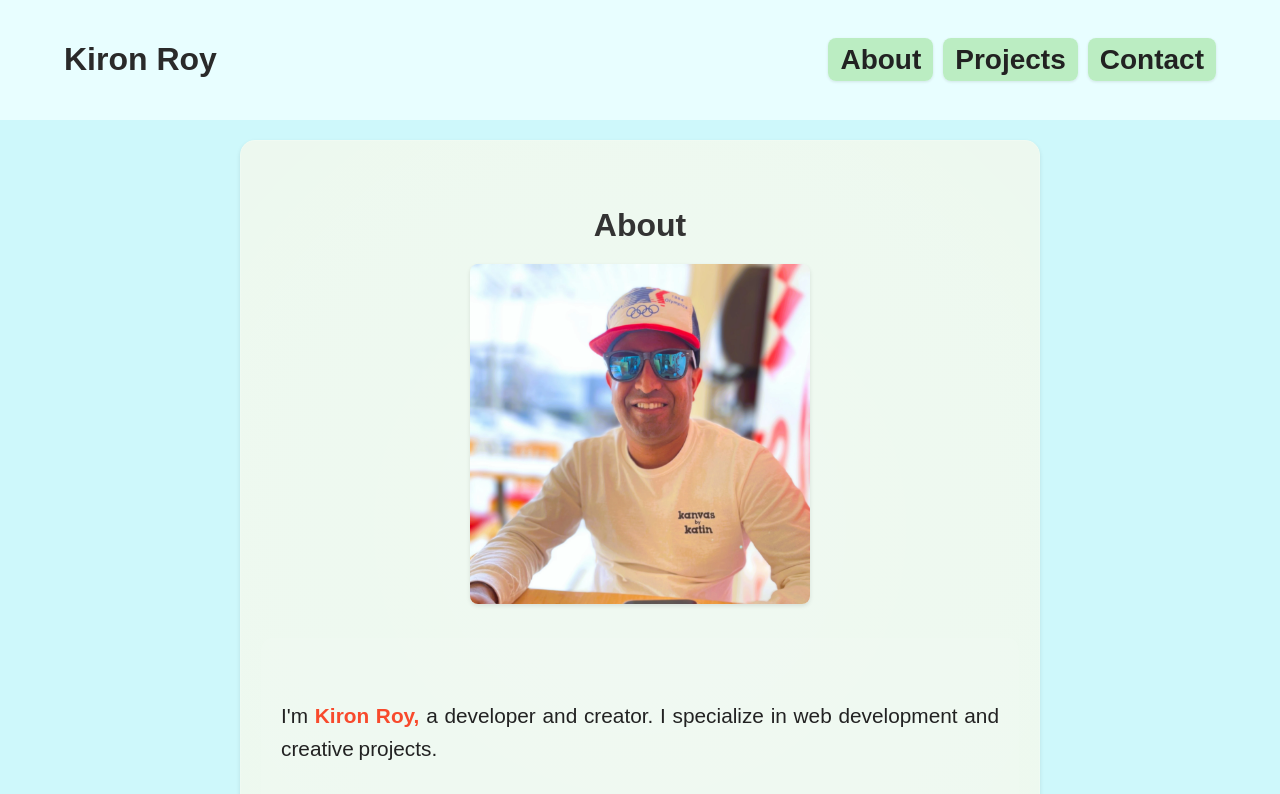
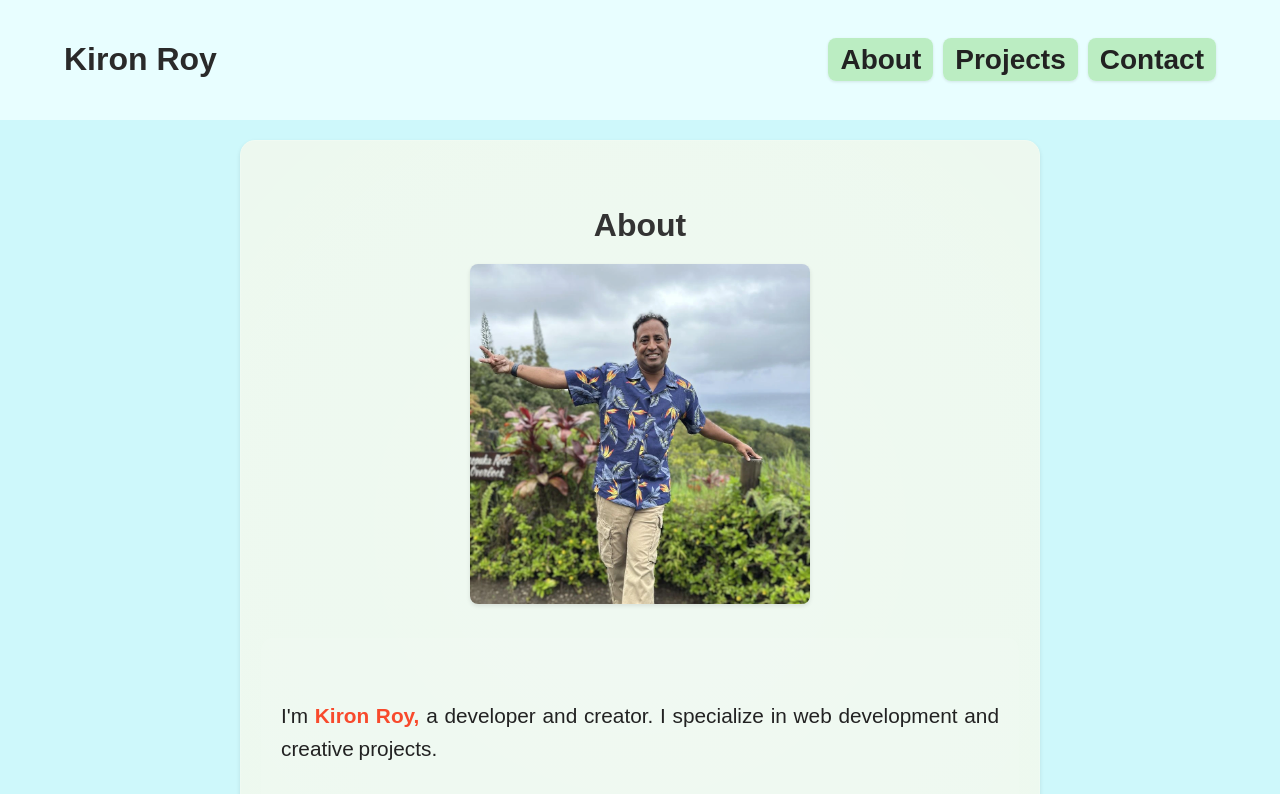
Before and after one commit to kironroy/kironroy-react, a React (Create React App) app: page / in a window 1280 px wide. Shown: the top 794 px of the page. Built offline with nearby package versions, Linux system fonts and the light colour scheme; no server answers; a web font is replaced by a local one.

Commit message:
👤 New  photo
Added new photo.

```diff
--- a/src/components/About.js
+++ b/src/components/About.js
@@ -11,7 +11,7 @@ const About = () => (
           type="image/webp"
         />
         <img
-          src={require('../relax_k.webp')}
+          src={require('../k_hawaii.webp')}
           width="340"
           height="440"
           alt="Kiron Roy"
```
Also changed, not shown: src/k_hawaii.webp (added).
